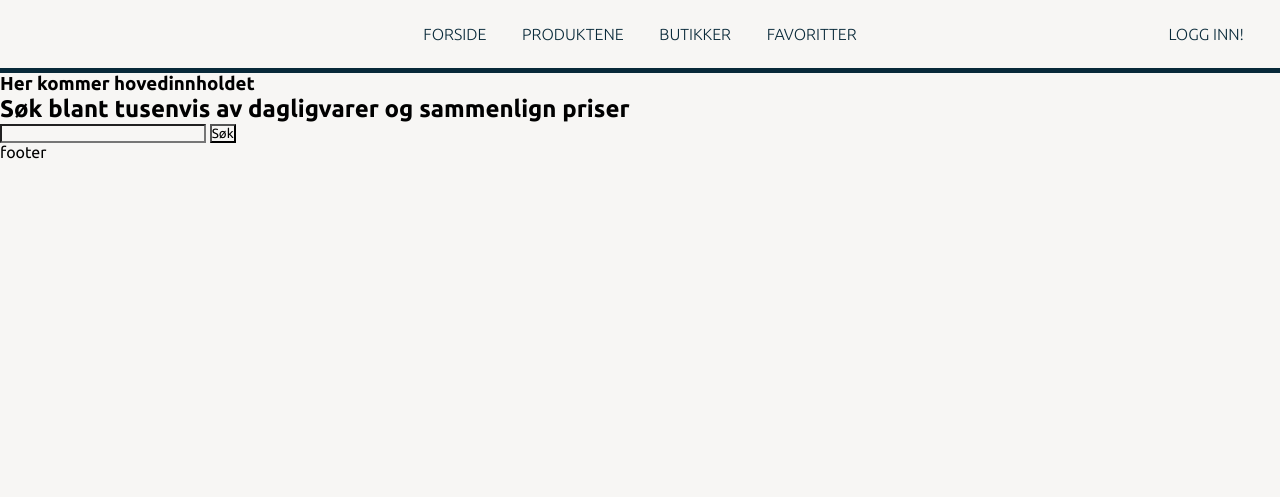
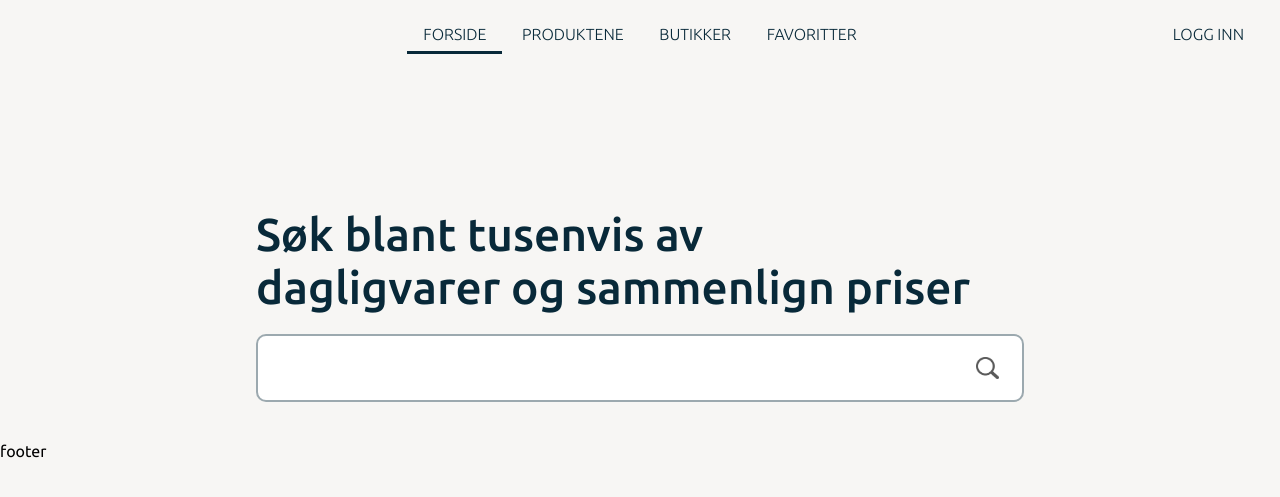
Before and after one commit to HenrikS-A/IT1-prissammenligning, a Flask app: page / in a window 1280 px wide. Shown: the top 497 px of the page. Run offline with Flask 2, Linux system fonts and the light colour scheme.

Commit message:
css forside startet

```diff
--- a/static/nav.css
+++ b/static/nav.css
@@ -13,7 +13,7 @@ header {
     justify-content: center;
     position: relative;
 
-    border-bottom: 5px solid rgb(8, 41, 57);
+    /* border-bottom: 1px solid rgb(8, 41, 57);  /* VET IKKE OM JEG SKAL HA DENNE ELLER IKKE */
 }
 
 header nav {
@@ -26,7 +26,9 @@ header a {
     text-transform: uppercase;
     font-weight: 300;
     font-size: 16px;
-
+}
+header a:hover{
+    border-bottom: solid 3px rgb(8, 41, 57);
 }
 
 #loggInn {
@@ -34,5 +36,10 @@ header a {
     position: absolute;
     right: 0;
     margin-right: 20px;
+    align-items: center;
 
 }
+
+.aktivUnderside {
+    border-bottom: solid 3px rgb(8, 41, 57);
+}
--- /dev/null
+++ b/static/style-index.css
@@ -0,0 +1,66 @@
+main {
+    margin: 40px;
+
+    display: flex;
+    justify-content: center;
+}
+
+form {
+    width: 60vw;
+    margin-top: 100px;
+}
+form label {
+    font-size: 46px;
+    font-weight: 500;
+    color: rgb(8, 41, 57);
+}
+form input {
+    width: 100%;
+    padding: 20px 25px;
+    font-size: 20px;
+    border-radius: 10px;
+
+    border: solid 2px rgba(8, 41, 57, 0.4);
+    color: rgb(8, 41, 57);
+    background-color: white;
+    outline: none; /* Fjerner den stygge borderen når den er markert */
+
+}
+
+form input:focus {
+    background-color: rgb(241, 240, 238);
+}
+
+#soekefelt {
+    position: relative;
+    display: flex;
+    align-items: center;
+    margin-top: 20px;
+}
+#soekefelt button {
+    position: absolute;
+    right: 0;
+    border: none;
+    background-color: transparent;
+}
+#soekefelt button img {
+    width: 23px;
+    cursor: pointer;
+    background-color: transparent;
+    margin-top: 3px; margin-right: 25px;
+    filter: invert(35%);
+}
+#soekefelt button img:hover {
+    filter: none;
+}
+
+
+
+
+/* Det er en x helt til høyre i et search-felt. Jeg fant dette på nettet som fjerner den:
+
+/* clears the ‘X’ from Chrome */
+input[type="search"]::-webkit-search-decoration,
+input[type="search"]::-webkit-search-cancel-button,
+input[type="search"]::-webkit-search-results-button,
+input[type="search"]::-webkit-search-results-decoration { display: none; }
--- a/templates/index.html
+++ b/templates/index.html
@@ -3,14 +3,18 @@
 {% block tittel %} FORSIDE TEST! {% endblock %}
 
 {% block main %}
-    <h3>Her kommer hovedinnholdet</h3>
+
 
 
     <form action="/produkter" method="get">
-        <h2>Søk blant tusenvis av dagligvarer og sammenlign priser</h2>
+        <label for="soek">Søk blant tusenvis av <br> dagligvarer og sammenlign priser</label>
+        <div id="soekefelt">
+            <input type="search" name="soek" autocomplete="off">
+            <button type="submit">
+                <img src="../static/bilder/search-icon.png" alt="Søk ikon">
+            </button>
+        </div>
 
-        <input type="search" name="soek">
-        <button type="submit">Søk</button>
     </form>
 
 
--- a/templates/mal.html
+++ b/templates/mal.html
@@ -12,16 +12,19 @@
 
     <link rel="stylesheet" href="{{ url_for('static',filename='nav.css') }}">
 
+    <link rel="stylesheet" href="{{ url_for('static',filename='style-index.css' ) }}">
+
+
 </head>
 <body>
     <header>
         <nav>
-            <a href="/">Forside</a>
-            <a href="/produkter">Produktene</a>
-            <a href="/butikker">Butikker</a>
+            <a class="{{ 'aktivUnderside' if request.path == '/' else ''}}" href="/">Forside</a>
+            <a class="{{ 'aktivUnderside' if request.path == '/produkter' else ''}}"href="/produkter">Produktene</a>
+            <a class="{{ 'aktivUnderside' if request.path == '/butikker' else ''}}"href="/butikker">Butikker</a>
             <a href="">Favoritter</a>
         </nav>
-        <a id="loggInn" href="/logg-inn">LOGG INN!</a>
+        <a id="loggInn" href="/logg-inn">Logg inn</a>
 
     </header>
     <main>
```
Also changed, not shown: static/bilder/search-icon.png (added), static/bilder/search.png (added), 3 other files.
